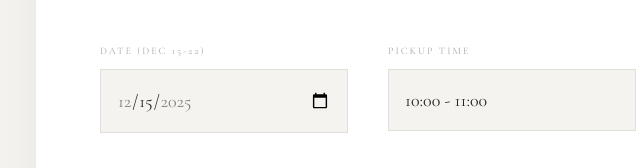
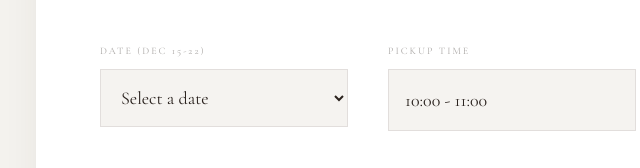
Before and after one commit to yishaibiton770-dot/RICOTTA-, a website: page RICOTTA 3/index.html in a window 1280 px wide. Shown: the part 3305-3473 px from the top of the page, 12-652 px from the left. Drawn offline with nearby package versions, Linux system fonts and the light colour scheme; a web font is replaced by a local one.

Commit message:
Update index.html

```diff
--- a/RICOTTA 3/index.html
+++ b/RICOTTA 3/index.html
@@ -253,14 +253,21 @@
             <div class="grid grid-cols-1 md:grid-cols-2 gap-8 md:gap-10">
               <div class="space-y-2">
                 <label class="text-[10px] uppercase tracking-[0.2em] text-chocolate/40">Date (Dec 15-22)</label>
-                <input
-                  type="date"
+                <!-- במקום input[type=date] => SELECT עם רק התאריכים המותרים -->
+                <select
                   name="date"
-                  min="2025-12-15"
-                  max="2025-12-22"
                   required
-                  onchange="validatePickupDate(this)"
                   class="w-full p-3 md:p-4 text-lg text-chocolate font-serif bg-transparent">
+                  <option value="">Select a date</option>
+                  <option value="2025-12-15">Monday, Dec 15</option>
+                  <option value="2025-12-16">Tuesday, Dec 16</option>
+                  <option value="2025-12-17">Wednesday, Dec 17</option>
+                  <option value="2025-12-18">Thursday, Dec 18</option>
+                  <option value="2025-12-19">Friday, Dec 19</option>
+                  <!-- 2025-12-20 (Saturday) לא מופיע בכלל -->
+                  <option value="2025-12-21">Sunday, Dec 21</option>
+                  <option value="2025-12-22">Monday, Dec 22</option>
+                </select>
               </div>
               <div class="space-y-2">
                 <label class="text-[10px] uppercase tracking-[0.2em] text-chocolate/40">Pickup Time</label>
@@ -637,38 +644,8 @@
       totalEl.textContent = '$' + total.toFixed(2);
     }
 
-    // חסימת שבת + 20/12
-    function validatePickupDate(input) {
-      if (!input || !input.value) return;
-      const value = input.value;
-
-      // חסימה ספציפית של 20 בדצמבר
-      if (value === "2025-12-20") {
-        alert("לא ניתן לבצע הזמנות בתאריך זה. בחר יום אחר.");
-        input.value = "";
-        return;
-      }
-
-      const d = new Date(value + "T12:00:00");
-      const day = d.getUTCDay(); // 0=Sunday ... 6=Saturday
-      if (day === 6) {
-        alert("לא ניתן לבצע הזמנות לשבת. בחר יום אחר.");
-        input.value = "";
-      }
-    }
-
     document.addEventListener("DOMContentLoaded", () => {
       window.scrollTo(0, 0);
-const dateInput = document.querySelector('input[name="date"]');
-
-dateInput.addEventListener("change", () => {
-  const min = new Date("2025-12-15");
-  const max = new Date("2025-12-22");
-  const selected = new Date(dateInput.value);
-
-  if (selected < min) dateInput.value = "2025-12-15";
-  if (selected > max) dateInput.value = "2025-12-22";
-});
       renderMenu();
       loadCartFromSession();
 
@@ -680,13 +657,6 @@ dateInput.addEventListener("change", () => {
 
       renderCart();
       renderModalCart();
-
-      const d = document.querySelector('input[name="date"]');
-      if (d) {
-        d.min = "2025-12-15";
-        d.max = "2025-12-22";
-        if (!d.value) d.value = "2025-12-15";
-      }
     });
 
     window.addEventListener('load', () => {
```
